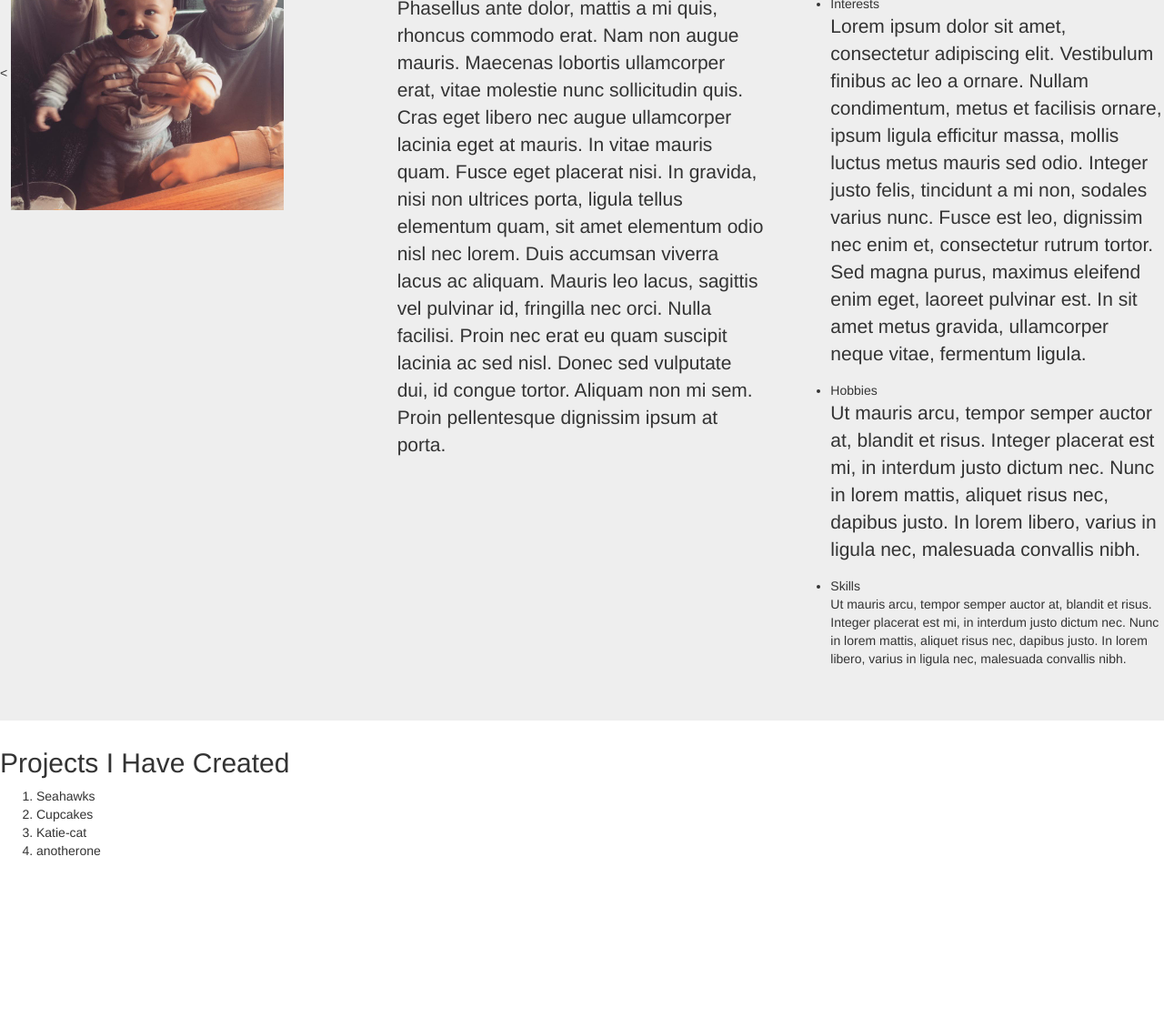
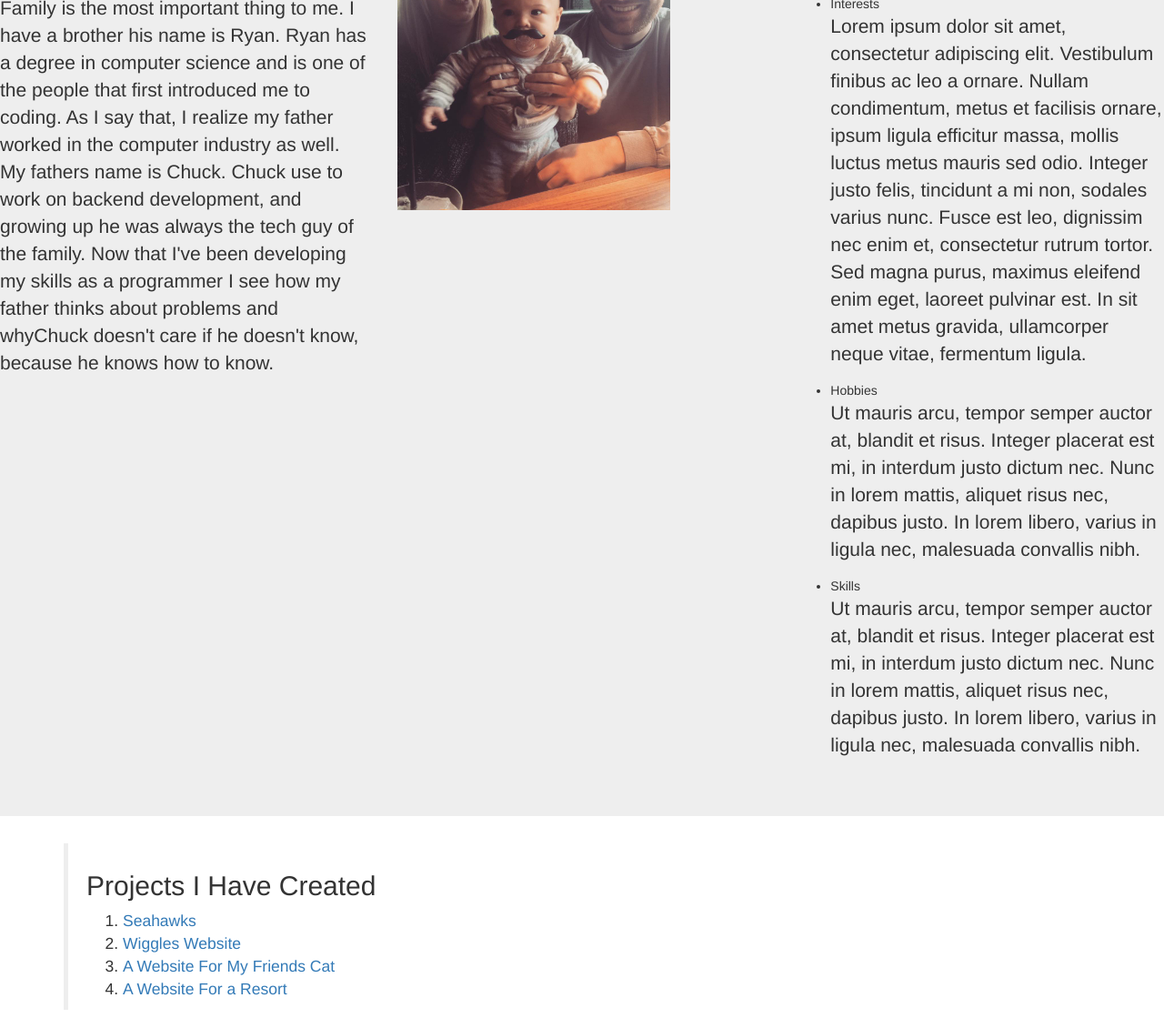
Before and after one commit to benpetrosky/profile-landing, a plain HTML site: page index.html in a window 1280 px wide. Shown: the part 321-1451 px from the top of the page at 91% size. Before the commit the page ends 1276 px from the top, so only its background shows below. Drawn offline with Linux system fonts and the light colour scheme.

Commit message:
add sidebar

```diff
--- a/index.html
+++ b/index.html
@@ -5,51 +5,57 @@
     <link  href="css/stylesheet.css"rel="stylesheet" type="text/css" media="all">
     <title>Ben Petrosky</title>
   </head>
-  <body>
-          <div class="containter">
-      <div class="jumbotron">
-        <div class="well">
-              <h1>Ben Petrosky</h1>
-              <p>The man... The myth... The legend.</p>
-        </div>
+    <body>
+      <div class="containter">
+        <div class="jumbotron">
+          <div class="well">
+            <h1>Ben Petrosky</h1>
+              <p id="sh">The man... The myth... The legend.</p>
+          </div> <!-- closes well -->
         <div class="row">
           <div class="col-md-4">
+              <h2>My Background</h2>
+              <p>Family is the most important thing to me. I have a brother his name is <span class="fam">Ryan</span>.  <span class="fam">Ryan</span> has a degree in computer science and is one of the people that first introduced me to coding.  As I say that, I realize my father worked in the computer industry as well. My fathers name is <span class="fam">Chuck</span></a>.  <span class="fam">Chuck</span>
+             use to work on backend development, and growing up he was always the tech guy of the family. Now that I've been developing my skills as a programmer I see how my father thinks about problems and why<span class="fam">Chuck</span> doesn't care if he doesn't know, because he knows how to know.
+            </p>
+            </div> <!-- closes my background column -->
+            <div class="col-md-4">
 
+          <img src="img/babyh.jpg" alt="Baby Henry" height="300">
 
-        <     <img src="img/babyh.jpg" alt="Baby Henry" height="300">
-
-</div>
-          <div class="col-md-4">
-              <h2>My Background</h2>
-              <p>Phasellus ante dolor, mattis a mi quis, rhoncus commodo erat. Nam non augue mauris. Maecenas lobortis ullamcorper erat, vitae molestie nunc sollicitudin quis. Cras eget libero nec augue ullamcorper lacinia eget at mauris. In vitae mauris quam. Fusce eget placerat nisi. In gravida, nisi non ultrices porta, ligula tellus elementum quam, sit amet elementum odio nisl nec lorem. Duis accumsan viverra lacus ac aliquam. Mauris leo lacus, sagittis vel pulvinar id, fringilla nec orci. Nulla facilisi. Proin nec erat eu quam suscipit lacinia ac sed nisl. Donec sed vulputate dui, id congue tortor. Aliquam non mi sem. Proin pellentesque dignissim ipsum at porta.</p>
-            </div> <!-- closes 2nd column -->
-
+        </div><!-- closes img column -->
             <div class="col-md-4">
           <h2>Some Fun facts</h2>
             <ul>
-              <li>Interests</li>
+              <li class="SFF">Interests</li>
                 <p>
                   Lorem ipsum dolor sit amet, consectetur adipiscing elit. Vestibulum finibus ac leo a ornare. Nullam condimentum, metus et facilisis ornare, ipsum ligula efficitur massa, mollis luctus metus mauris sed odio. Integer justo felis, tincidunt a mi non, sodales varius nunc. Fusce est leo, dignissim nec enim et, consectetur rutrum tortor. Sed magna purus, maximus eleifend enim eget, laoreet pulvinar est. In sit amet metus gravida, ullamcorper neque vitae, fermentum ligula.
                 </p>
-              <li>Hobbies</li>
+              <li class="SFF">Hobbies</li>
                 <p>
                   Ut mauris arcu, tempor semper auctor at, blandit et risus. Integer placerat est mi, in interdum justo dictum nec. Nunc in lorem mattis, aliquet risus nec, dapibus justo. In lorem libero, varius in ligula nec, malesuada convallis nibh.
                 </p>
-              <li>Skills</li>
-                Ut mauris arcu, tempor semper auctor at, blandit et risus. Integer placerat est mi, in interdum justo dictum nec. Nunc in lorem mattis, aliquet risus nec, dapibus justo. In lorem libero, varius in ligula nec, malesuada convallis nibh.
+              <li class="SFF">Skills</li>
+                <P>
+                  Ut mauris arcu, tempor semper auctor at, blandit et risus. Integer placerat est mi, in interdum justo dictum nec. Nunc in lorem mattis, aliquet risus nec, dapibus justo. In lorem libero, varius in ligula nec, malesuada convallis nibh.
+                </P>
             </ul>
-          </div>  <!-- closes last column -->
-      </div>
-    </div> <!-- closes row -->
-  </div>
-
+          </div>  <!-- closes Fun Facts column -->
+        </div> <!-- closes row -->
+      </div> <!-- closes jumbotron -->
+    </div><!-- closes container  -->
+<div class="container">
+  <blockquote>
       <h2>Projects I Have Created</h2>
+      <div class="sidebar">
         <ol>
-          <li>Seahawks</li>
-          <li>Cupcakes</li>
-          <li>Katie-cat</li>
-          <li>anotherone</li>
+          <li><a href="https://github.com/benpetrosky/seahawks-blog.git">Seahawks</a></li>
+          <li><a href="https://github.com/benpetrosky/wiggles.git">Wiggles Website</a></li>
+          <li><a href="https://github.com/benpetrosky/katie-cat.git">A Website For My Friends Cat</a></li>
+          <li><a href="https://github.com/benpetrosky/resort-website.git">A Website For a Resort</a></li>
         </ol>
-    </div>  <!--closes container  -->
+      </div>  <!-- closes sidebar -->
+  </blockquote>
+</div>
   </body>
 </html>
```
